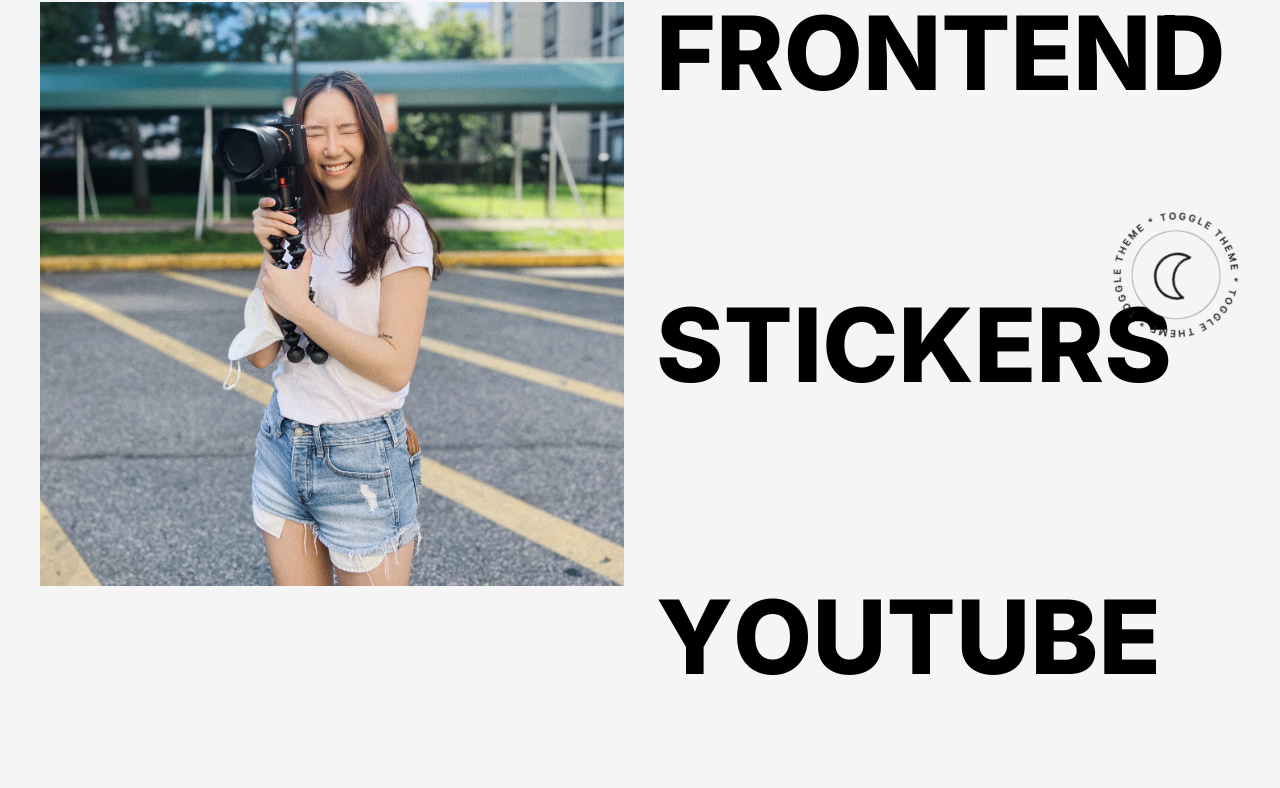
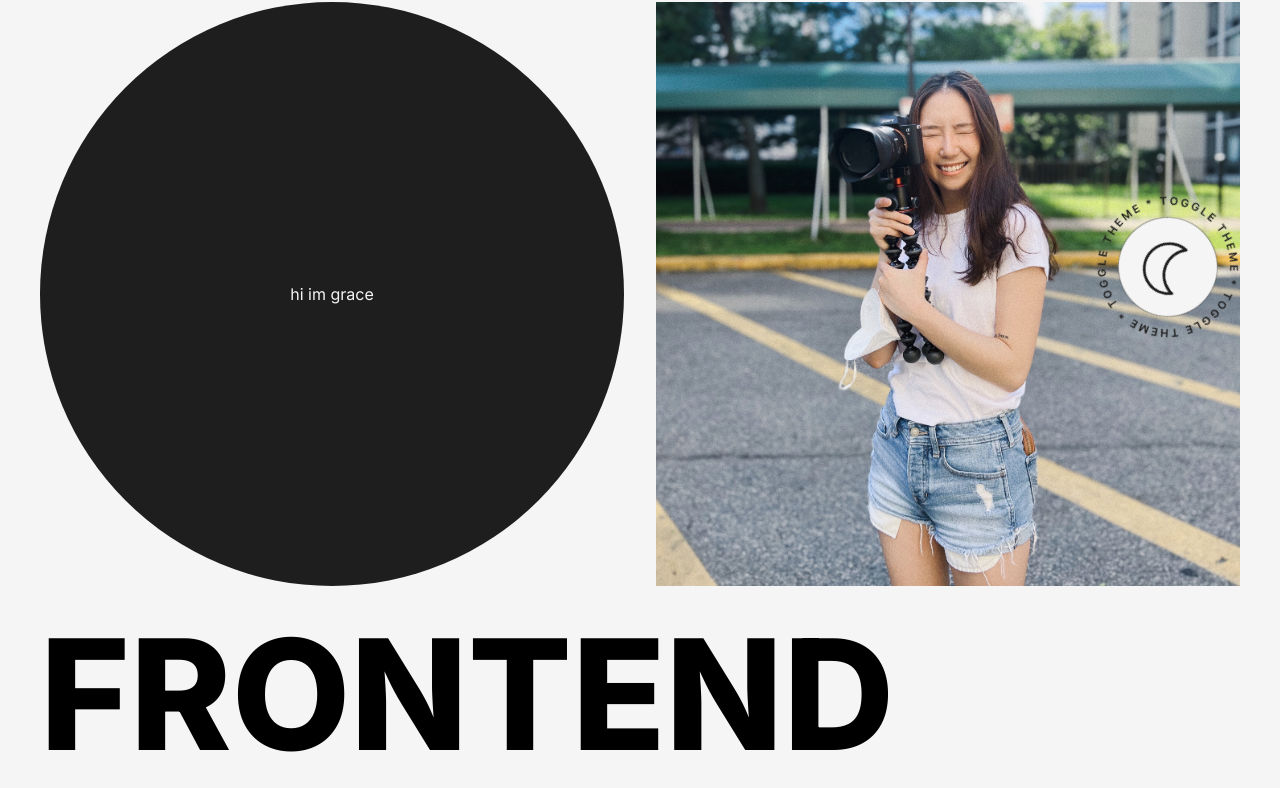
Before and after one commit to iteratetograceness/joonierepo, a Next.js app: page / in a window 1280 px wide. Shown: the part 422-1210 px from the top of the page. Before the commit the page ends 1121 px from the top, so only its background shows below. Built offline with nearby package versions, Linux system fonts and the light colour scheme.

Commit message:
animations on homepage

```diff
--- a/components/common/styles.ts
+++ b/components/common/styles.ts
@@ -61,8 +61,8 @@ export const themeButton = classnames(
 )
 
 export const outerThemeIcon = classnames(
-  width('w-32'),
-  height('h-32'),
+  width('w-36'),
+  height('h-36'),
   position('relative'),
   animation('motion-safe:animate-spin-slow')
 )
--- a/components/homepage/Main.tsx
+++ b/components/homepage/Main.tsx
@@ -1,57 +1,85 @@
 import Image from 'next/image'
 import * as styles from './styles'
 import { ABOUT } from '@constants'
-import { m } from 'framer-motion'
+import { m, useAnimation } from 'framer-motion'
 
 const Main = () => {
+  const control1 = useAnimation()
+  const control2 = useAnimation()
+  const control3 = useAnimation()
+
+  const controls = [control1, control2, control3]
+
   const main = {
     hover: { opacity: 1 },
   }
 
   const container = {
-    hover: { transition: { staggerChildren: 0.025 } },
+    rotate: { transition: { staggerChildren: 0.035 } },
   }
+
+  const times = [0.5, 0.5, 0.5, 0.55, 0.6, 0.63, 0.57, 0.5]
 
   const frontLetter = {
     initial: { y: '0%', rotateX: 0 },
-    hover: { y: '100%', rotateX: -90 },
+    rotate: (i: number) => ({
+      y: ['-60%', '0%'],
+      rotateX: [-90, 0],
+      scaleX: [0.4, 1],
+      scaleY: [0.4, 1],
+      transition: { duration: times[i] },
+    }),
   }
 
   const backLetter = {
-    initial: { y: '-100%', rotateX: 90 },
-    hover: { y: '0%', rotateX: 0 },
+    initial: { y: '-120%', rotateX: 90 },
+    rotate: (i: number) => ({
+      y: ['0%', '60%'],
+      rotateX: [0, 90],
+      scaleX: [1, 0.4],
+      scaleY: [1, 0.4],
+      transition: { duration: times[i] },
+    }),
   }
 
   return (
     <section className={styles.mainContainer}>
-      <Image src="/grace.jpg" alt="" layout="responsive" width={700} height={700} priority />
+      <div className={styles.leftOfImage}>hi im grace</div>
+      <Image
+        src="/grace.jpg"
+        alt=""
+        layout="responsive"
+        width={700}
+        height={700}
+        // style={{ borderRadius: '20% 20%' }}
+        priority
+      />
       <div className={styles.aboutContainer}>
-        {ABOUT.map(item => (
-          <m.div key={item.title} variants={main} whileHover="hover">
-            <m.div className={styles.textContainer} variants={container} whileHover="hover">
+        {ABOUT.map((item, i) => (
+          <m.div
+            className={styles.animateContainer}
+            key={item.title}
+            variants={main}
+            animate={controls[i]}
+            initial="initial"
+            onHoverStart={() => controls[i].start('rotate')}
+            onAnimationComplete={() => controls[i].stop()}
+          >
+            <m.div className={styles.textContainer} variants={container}>
               {Array.from(item.title).map((char, i) => (
-                <m.span
-                  variants={frontLetter}
-                  className={styles.about}
-                  key={char + i}
-                  style={{ y: '0%', rotateX: 0, opacity: 1 }}
-                >
+                <m.span custom={i} variants={frontLetter} className={styles.about} key={char + i}>
                   {char}
                 </m.span>
               ))}
             </m.div>
             <m.div className={styles.textContainer} variants={container}>
               {Array.from(item.title).map((char, i) => (
-                <m.span
-                  variants={backLetter}
-                  className={styles.about}
-                  key={char + i}
-                  style={{ y: '-100%', rotateX: 90, opacity: 1 }}
-                >
+                <m.span custom={i} variants={backLetter} className={styles.about} key={char + i}>
                   {char}
                 </m.span>
               ))}
             </m.div>
+            <div className={styles.aboutCover}>{item.title}</div>
           </m.div>
         ))}
       </div>
--- a/components/homepage/styles.ts
+++ b/components/homepage/styles.ts
@@ -1,18 +1,27 @@
 import classnames, {
+  alignItems,
+  backgroundColor,
+  borderRadius,
   display,
   flexDirection,
   fontSize,
   fontWeight,
   gap,
   gridTemplateColumns,
+  height,
   justifyContent,
   letterSpacing,
   lineHeight,
   margin,
+  opacity,
   overflow,
+  padding,
   position,
   textAlign,
+  textColor,
+  transformOrigin,
   TTailwindString,
+  width,
 } from 'tailwindcss-classnames'
 
 export const nameContainer = classnames(margin('mb-14'))
@@ -31,6 +40,17 @@ export const name = classnames(
   letterSpacing('tracking-tighter')
 )
 
+export const leftOfImage = classnames(
+  display('flex'),
+  justifyContent('justify-center'),
+  alignItems('items-center'),
+  borderRadius('rounded-full', 'lg:rounded-full'),
+  backgroundColor('bg-black', 'dark:bg-white'),
+  textColor('text-white', 'dark:text-black'),
+  padding('p-8'),
+  margin('mb-2', 'lg:mb-0')
+)
+
 export const info = classnames(
   display('flex'),
   justifyContent('justify-between'),
@@ -46,15 +66,22 @@ export const mainContainer = classnames(
   overflow('overflow-x-clip')
 )
 
-export const aboutContainer = classnames(display('flex'), flexDirection('flex-col'), justifyContent('justify-between'))
-export const textContainer = classnames(position('absolute'), display('flex'))
+export const aboutContainer = classnames(
+  display('flex'),
+  flexDirection('flex-col'),
+  justifyContent('justify-between'),
+  width('w-full')
+)
+export const animateContainer = classnames(height('h-2/6'))
+export const textContainer = classnames(position('absolute'), display('flex'), transformOrigin('origin-about'))
 export const about = classnames(
   fontSize(
     'text-[3.2rem]' as TTailwindString,
     'sm:text-[6.5rem]' as TTailwindString,
     'md:text-9xl',
-    'lg:text-[8vw]' as TTailwindString
+    'lg:text-[12vw]' as TTailwindString
   ),
   fontWeight('font-bold')
 )
+export const aboutCover = classnames(about, opacity('opacity-0'))
 export const aboutSub = classnames(fontSize('text-sm'), position('!absolute'))
--- a/tailwind.config.js
+++ b/tailwind.config.js
@@ -53,7 +53,7 @@ module.exports = {
         transparent: 'transparent',
       },
       transformOrigin: {
-        about: '30% 90%',
+        about: '100% 0%',
       },
     },
   },
```
